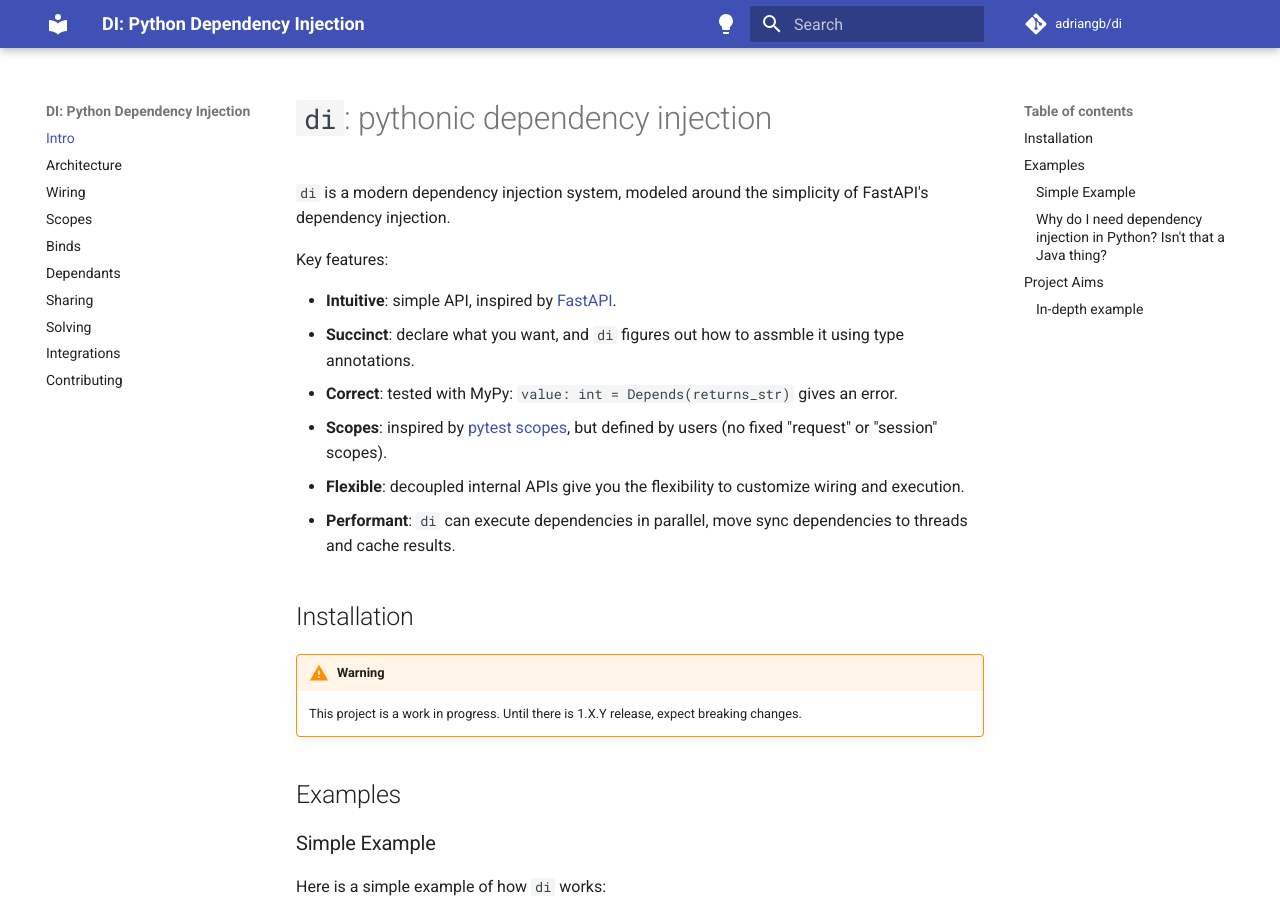
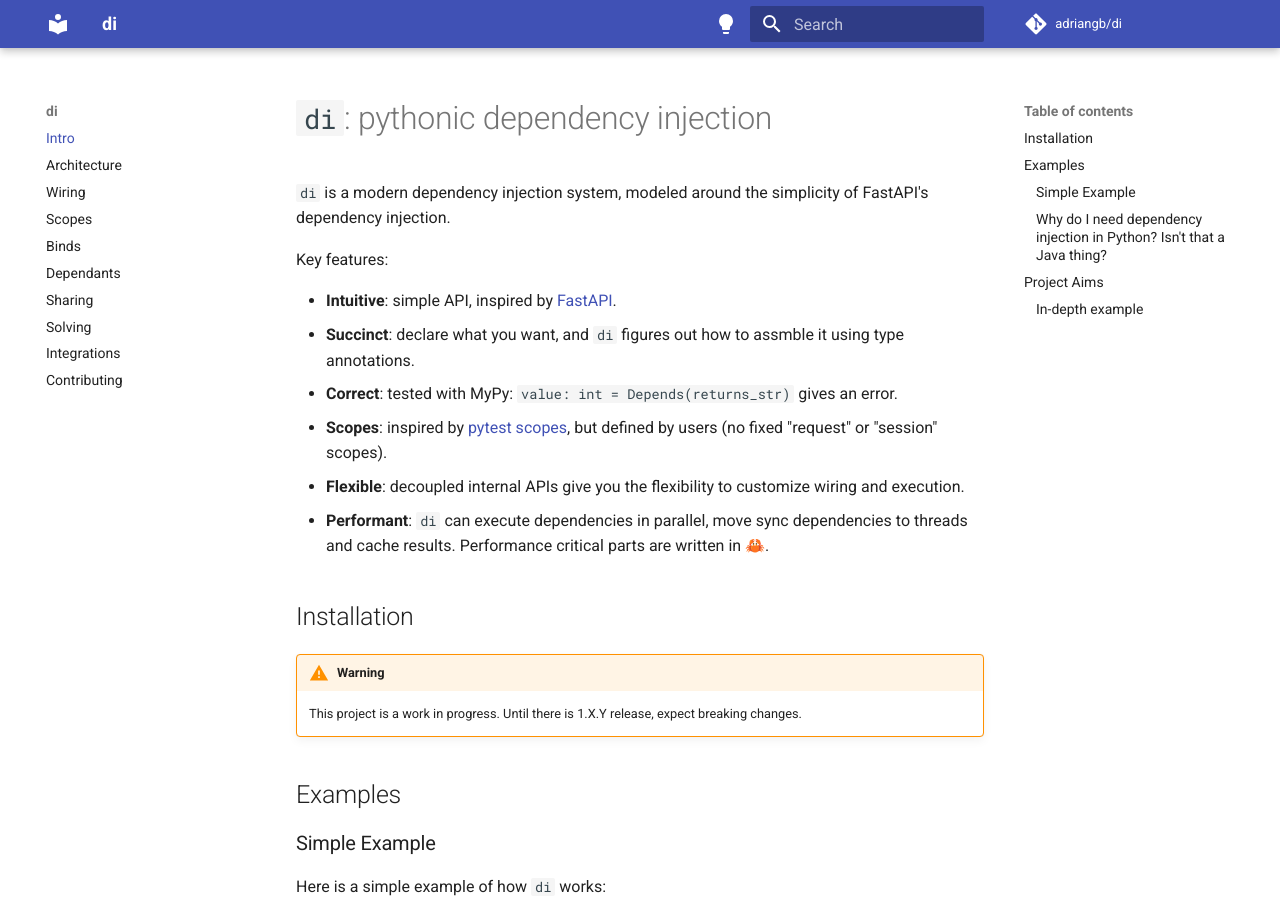
Before and after one commit to adriangb/di, an MkDocs documentation site: the page built from docs/README.md, in a window 1280 px wide and 900 px high. Built offline with MkDocs 1.6.1 and Material for MkDocs 9.7.7, drawn with Linux system fonts in a browser that asks for light colours; comment, search, counter and statistics services are not loaded; the version menu is left out.

Commit message:
doc: shorten title

```diff
--- a/docs/README.md
+++ b/docs/README.md
@@ -9,7 +9,7 @@ Key features:
 - **Correct**: tested with MyPy: `value: int = Depends(returns_str)` gives an error.
 - **Scopes**: inspired by [pytest scopes], but defined by users (no fixed "request" or "session" scopes).
 - **Flexible**: decoupled internal APIs give you the flexibility to customize wiring and execution.
-- **Performant**: `di` can execute dependencies in parallel, move sync dependencies to threads and cache results.
+- **Performant**: `di` can execute dependencies in parallel, move sync dependencies to threads and cache results. Performance critical parts are written in 🦀.
 
 ## Installation
 
--- a/mkdocs.yml
+++ b/mkdocs.yml
@@ -1,4 +1,4 @@
-site_name: "DI: Python Dependency Injection"
+site_name: "di"
 site_description: Simple pythonic dependency injection
 site_url: https://www.adriangb.com/di
 
--- a/pyproject.toml
+++ b/pyproject.toml
@@ -1,6 +1,6 @@
 [tool.poetry]
 name = "di"
-version = "0.34.2"
+version = "0.34.3"
 description = "Autowiring dependency injection"
 authors = ["Adrian Garcia Badaracco <adrian@adriangb.com>"]
 readme = "README.md"
```
